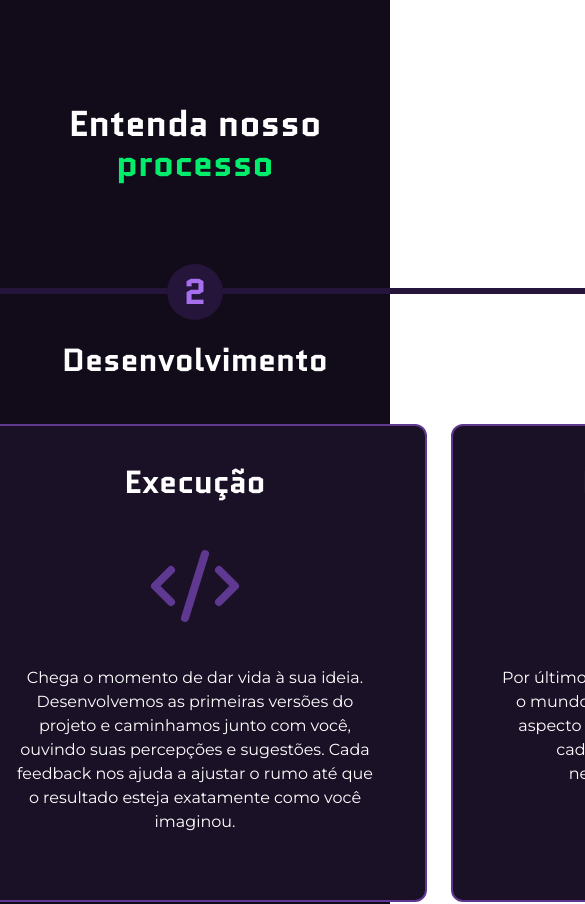
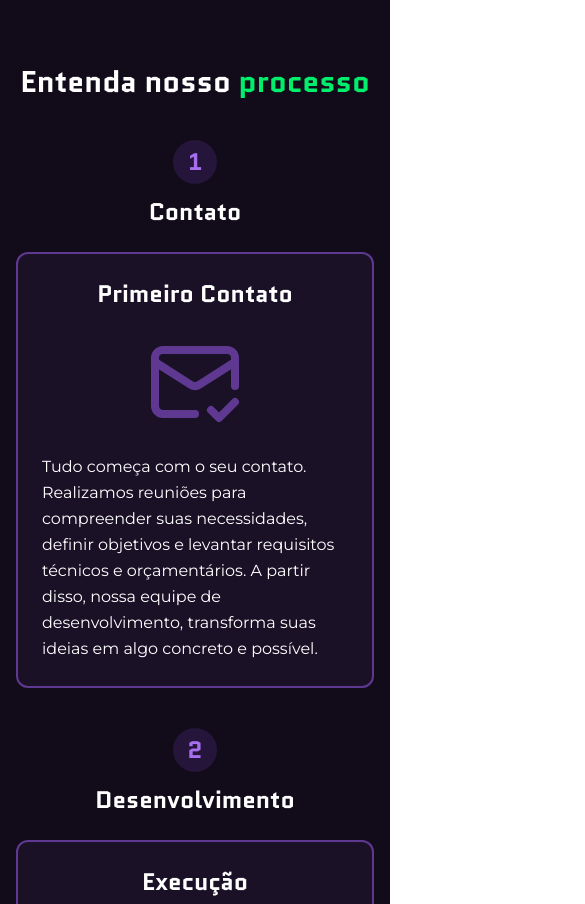
Before and after one commit to knex-projects/NewKnex-lp, a Next.js app: page / in a window 390 px wide. Shown: the top 904 px of the page, 585 px wide, since content can reach past the window. Built offline with nearby package versions, Linux system fonts and the light colour scheme.

Commit message:
style: refine layout and typography in ProcessSection for improved responsiveness and visual hierarchy

```diff
--- a/src/components/section/processSection.tsx
+++ b/src/components/section/processSection.tsx
@@ -44,33 +44,31 @@ export const ProcessSection = () => {
   ];
 
   return (
-    <section className="bg-BackGround min-h-[1006px] flex flex-col items-center justify-center">
-      <div className="container mx-auto px-4 flex flex-col items-center justify-center gap-20">
-        <h2 className="text-4xl font-bold text-center font-quantico text-white">
+    <section className="bg-BackGround flex flex-col items-center justify-center py-16 lg:min-h-[1006px] lg:py-0">
+      <div className="container mx-auto flex flex-col items-center justify-center gap-10 px-4 lg:gap-20">
+        <h2 className="text-3xl font-bold text-center font-quantico text-white sm:text-4xl">
           Entenda nosso <span className="text-G4">processo</span>
         </h2>
 
-        <div className="relative flex flex-row gap-6 items-center justify-center">
-          <div className="pointer-events-none absolute left-[242px] right-[242px] top-[24px] h-px border-b-6 border-solid border-P1 bg-P1" />
-
-
+        <div className="relative flex w-full flex-col items-center justify-center gap-10 lg:flex-row lg:flex-nowrap lg:gap-3 2xl:gap-6">
+          <div className="pointer-events-none absolute top-[24px] hidden h-px border-b-6 border-solid border-P1 bg-P1 lg:block lg:left-[200px] lg:right-[200px] xl:left-[300px] xl:right-[300px] 2xl:left-[242px] 2xl:right-[242px]" />
 
           {PROCESS_STEPS.map((step) => (
             <div key={step.id} className="flex flex-col items-center justify-center">
-              <h1 className="relative z-10 text-4xl font-bold text-center font-quantico text-P5 bg-P1 rounded-full w-[56px] h-[56px] flex items-center justify-center mb-4">
+              <h1 className="relative z-10 mb-3 flex h-11 w-11 items-center justify-center rounded-full bg-P1 font-quantico text-2xl font-bold text-P5 sm:mb-4 sm:h-[56px] sm:w-[56px] sm:text-4xl">
                 {step.id}
               </h1>
-              <h2 className="text-[2rem] font-bold text-white font-quantico mb-10">
+              <h2 className="mb-6 text-2xl font-bold text-white font-quantico sm:mb-10 sm:text-[2rem]">
                 {step.title}
               </h2>
               <div
-                className="group flex flex-col items-center justify-start border-2 w-[464px] h-[478px] border-P3 bg-Footer hover:border-G3 transition-all duration-300 rounded-xl p-12 pt-8 gap-8"
+                className="group flex w-full max-w-[464px] flex-col items-center justify-start gap-6 rounded-xl border-2 border-P3 bg-Footer p-6 pt-6 hover:border-G3 sm:p-8 sm:pt-7 md:h-[420px] md:w-[380px] md:max-w-[380px] md:gap-7 md:p-10 md:pt-7 lg:h-[360px] lg:w-[300px] lg:max-w-[300px] lg:gap-4 lg:p-6 lg:pt-5 min-[1440px]:h-[450px] min-[1440px]:w-[430px] min-[1440px]:max-w-[430px] min-[1440px]:gap-8 min-[1440px]:p-10 min-[1440px]:pt-8 2xl:h-[478px] 2xl:w-[464px] 2xl:max-w-[464px] 2xl:gap-8 2xl:p-12 2xl:pt-8"
               >
-                <h2 className="text-[2rem] font-bold text-white font-quantico">
+                <h2 className="font-quantico text-2xl font-bold text-white sm:text-[1.75rem] md:text-[2rem] lg:text-[1.55rem] 2xl:text-[2rem]">
                   {step.cardTitle}
                 </h2>
                 <span>{step.icon}</span>
-                <p className="text-white text-center font-montserrat font-300">
+                <p className="font-montserrat text-base font-light leading-relaxed text-white sm:text-[0.875rem] md:text-center lg:text-[0.82rem] lg:leading-snug 2xl:text-[1rem] 2xl:leading-relaxed">
                   {step.description}
                 </p>
               </div>
```
